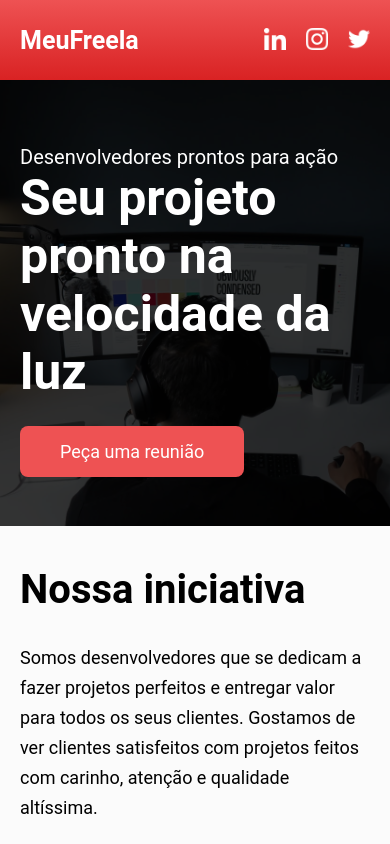
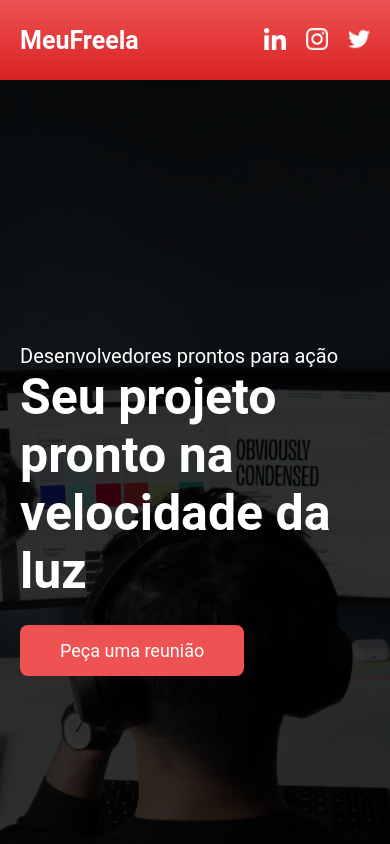
Before and after one commit to micheldslive/front-challenge-1, a Vue app: page / in a window 390 px wide. Shown: the top 844 px of the page. Built offline with nearby package versions, Linux system fonts and the light colour scheme.

Commit message:
first commit

```diff
--- a/src/assets/styles/main.css
+++ b/src/assets/styles/main.css
@@ -131,17 +131,17 @@ header section .social a img {
 }
 
 main .top {
-  background: url("../images/top-bg.webp") rgba(0, 0, 0, 0.8);
+  background: url("../images/top-bg.webp") rgba(0, 0, 0, 0.8) no-repeat center;
+  background-blend-mode: multiply;
   background-size: cover;
-  background-position: center;
-  background-blend-mode: multiply;
+  height: 100vh;
   -webkit-transition: 300ms;
   transition: 300ms;
   color: white;
 }
 
 main .top section {
-  height: 946px;
+  height: inherit;
   display: -webkit-box;
   display: -ms-flexbox;
   display: flex;
@@ -151,18 +151,6 @@ main .top section {
   -webkit-box-pack: justify;
       -ms-flex-pack: justify;
           justify-content: space-between;
-}
-
-@media (min-width: 769px) and (max-width: 1080px) {
-  main .top section {
-    height: 646px;
-  }
-}
-
-@media (max-width: 768px) {
-  main .top section {
-    height: 446px;
-  }
 }
 
 main .top section .content {
```
Also changed, not shown: 1 other file (tests, documents, lock files or other folders).
